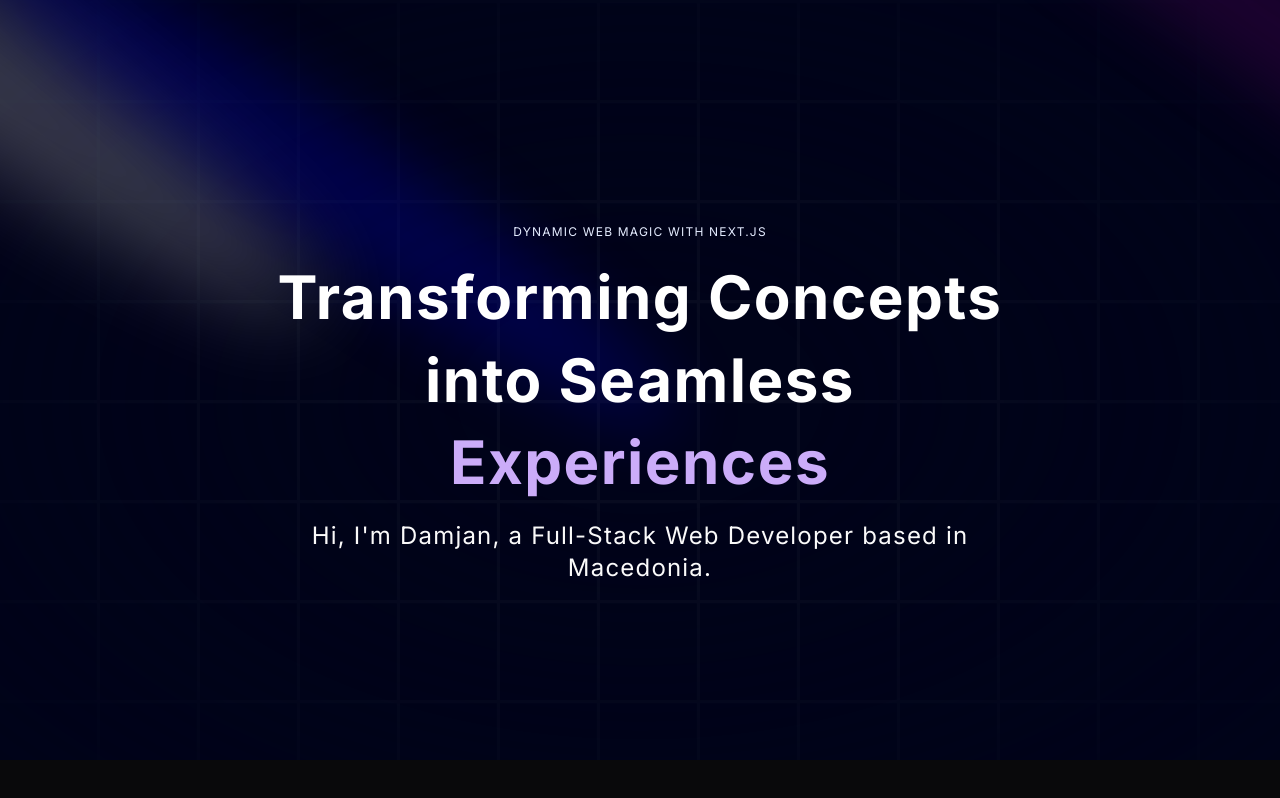
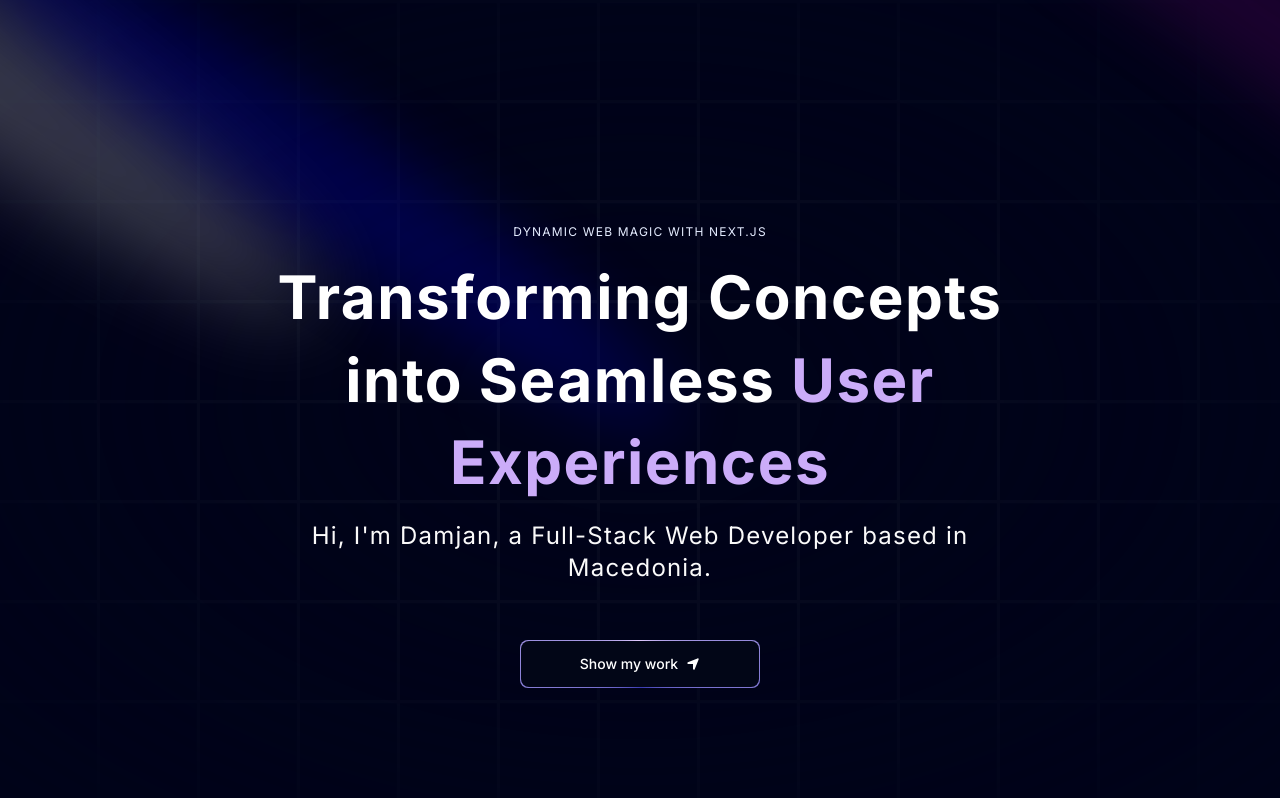
Before and after one commit to Damjan15/Portfolio, a Next.js app: page / in a window 1280 px wide. Shown: the top 798 px of the page. Built offline with nearby package versions, Linux system fonts and the light colour scheme.

Commit message:
feat: MagicButton component created

```diff
--- a/components/Hero.tsx
+++ b/components/Hero.tsx
@@ -1,3 +1,5 @@
+import { FaLocationArrow } from "react-icons/fa6";
+import MagicButton from "./ui/MagicButton";
 import { Spotlight } from "./ui/Spotlight";
 import { TextGenerateEffect } from "./ui/TextGenerateEffect";
 
@@ -28,11 +30,15 @@
                 Dynamic Web Magic with Next.js
             </h2>
 
-            <TextGenerateEffect className="text-center text-[40px] md:text-5xl lg:text-6xl" words="Transforming Concepts into Seamless Experiences" />
+            <TextGenerateEffect className="text-center text-[40px] md:text-5xl lg:text-6xl" words="Transforming Concepts into Seamless User Experiences" />
 
             <p className="text-center md:tracking-wider mb-4 text-sm md:text-lg lg:text-2xl">
                 Hi, I&apos;m Damjan, a Full-Stack Web Developer based in Macedonia.
             </p>
+
+            <a href="#about">
+              <MagicButton title="Show my work" icon={<FaLocationArrow />} position="right" />
+            </a>
         </div>
       </div>
     </div>
--- /dev/null
+++ b/components/ui/MagicButton.tsx
@@ -0,0 +1,20 @@
+const MagicButton = ({ title, icon, position, handleClick, otherClasses }: {
+    title: string;
+    icon: React.ReactNode;
+    position: string;
+    handleClick?: () => void;
+    otherClasses?: string;
+}) => {
+  return (
+    <button className="w-full relative inline-flex h-12 overflow-hidden rounded-lg p-[1px] focus:outline-none md:w-60 md:mt-10">
+      <span className="absolute inset-[-1000%] animate-[spin_2s_linear_infinite] bg-[conic-gradient(from_90deg_at_50%_50%,#E2CBFF_0%,#393BB2_50%,#E2CBFF_100%)]" />
+      <span className={`inline-flex h-full w-full cursor-pointer items-center justify-center rounded-lg bg-slate-950 px-7 text-sm font-medium text-white backdrop-blur-3xl gap-2 ${otherClasses}`}>
+        {position === 'left' && icon}
+        {title}
+        {position === 'right' && icon}
+      </span>
+    </button>
+  );
+};
+
+export default MagicButton;
--- a/package.json
+++ b/package.json
@@ -16,6 +16,7 @@
     "next-themes": "^0.3.0",
     "react": "^18",
     "react-dom": "^18",
+    "react-icons": "^5.2.1",
     "tailwind-merge": "^2.3.0",
     "tailwindcss-animate": "^1.0.7"
   },
```
Also changed, not shown: 1 other file (tests, documents, lock files or other folders).
